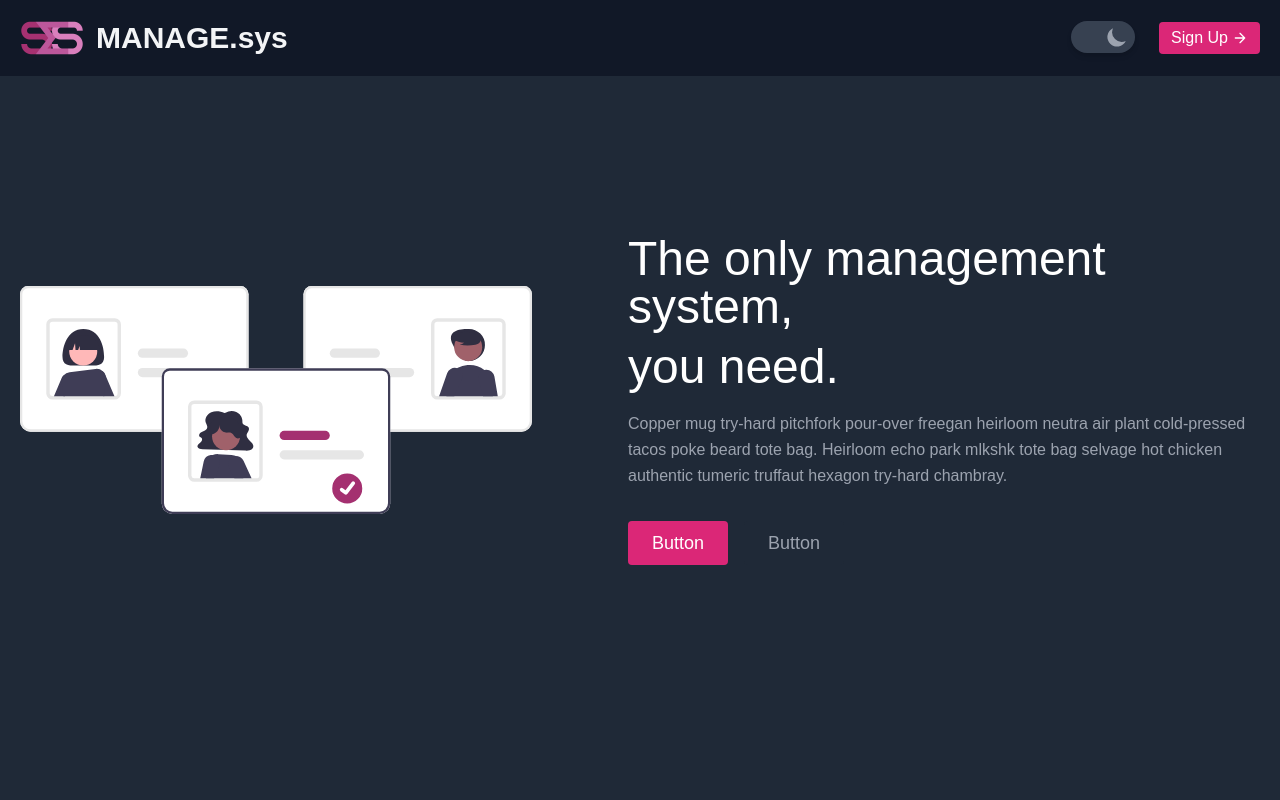
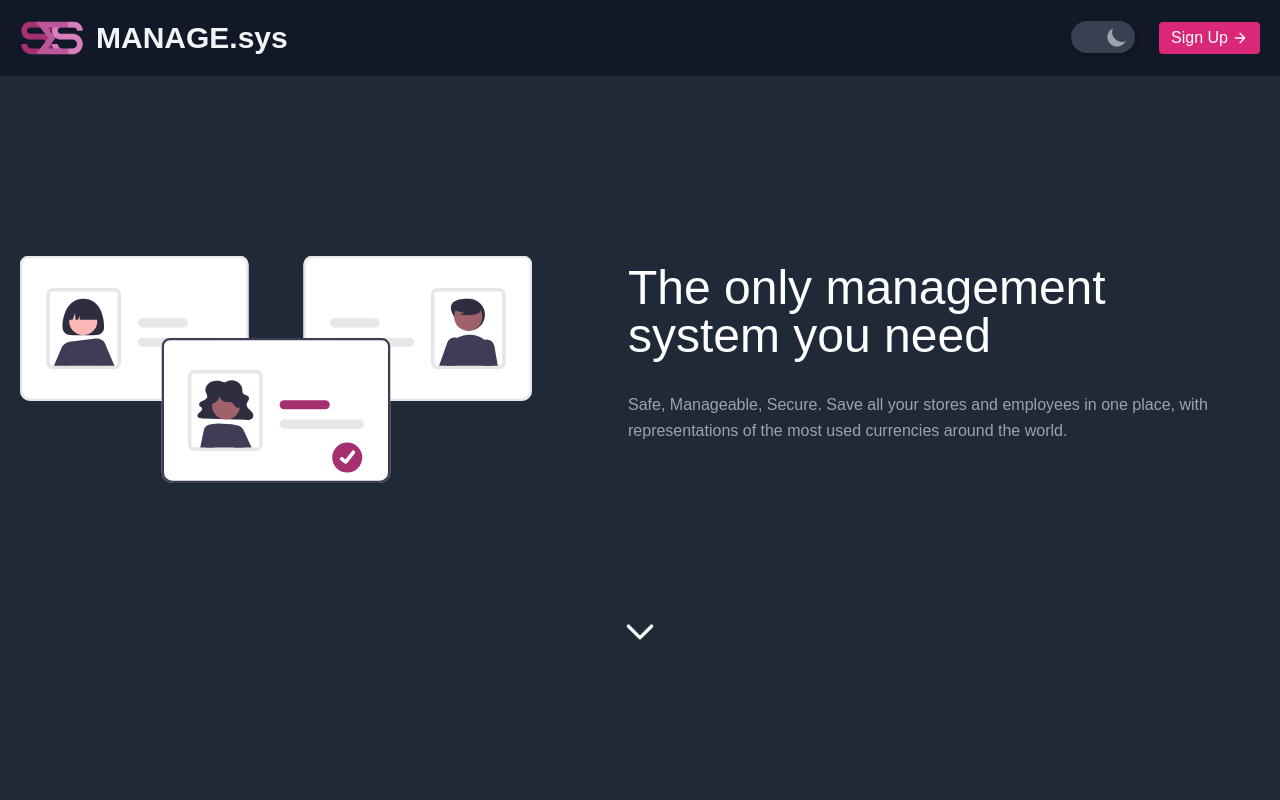
Before and after one commit to FinalScript/manage.sys, a React (Create React App) app in the folder client/: page / in a window 1280 px wide. Shown: the top 800 px of the page. Built offline with nearby package versions, Linux system fonts and the light colour scheme; no server answers.

Commit message:
Updated Hero of home page and added an arrow to show the page is scrollable

```diff
--- a/client/src/pages/Home.tsx
+++ b/client/src/pages/Home.tsx
@@ -38,32 +38,43 @@ export const Home = () => {
 
     return (
         <div className='h-full bg-white dark:bg-gray-800 text-white'>
-            <section className='text-gray-500 dark:text-gray-400 body-font h-screen flex items-center'>
+            <section className='text-gray-500 dark:text-gray-400 body-font pt-40  flex items-center'>
                 <div className='container mx-auto flex px-5 py-24 md:flex-row flex-col items-center'>
                     <div className='lg:max-w-lg lg:w-full md:w-1/2 w-5/6 md:mb-0 mb-10'>
                         <img className='object-cover object-center rounded' alt='hero' src={heroSVG} />
                     </div>
                     <div className='lg:flex-grow md:w-1/2 lg:pl-24 md:pl-16 flex flex-col md:items-start md:text-left items-center text-center'>
                         <h1 className='mb-5 title-font sm:text-5xl text-3xl font-medium text-gray-900 dark:text-white'>
-                            The only management system,
-                            <span className='mt-3 block'>you need.</span>
+                            The only management system you need
+                            <span className='mt-3 block'></span>
                         </h1>
                         <p className='mb-8 leading-relaxed'>
-                            Copper mug try-hard pitchfork pour-over freegan heirloom neutra air plant cold-pressed tacos poke beard tote bag. Heirloom echo park
-                            mlkshk tote bag selvage hot chicken authentic tumeric truffaut hexagon try-hard chambray.
+                            Safe, Manageable, Secure. Save all your stores and employees in one place, with representations of the most used currencies around
+                            the world.
                         </p>
-                        <div className='flex justify-center'>
+                        {/* <div className='flex justify-center'>
                             <button className='inline-flex text-white bg-pink-600 border-0 py-2 px-6 focus:outline-none hover:bg-pink-800 rounded text-lg'>
                                 Button
                             </button>
                             <button className='ml-4 inline-flex text-gray-400 bg-gray-800 border-0 py-2 px-6 focus:outline-none hover:bg-gray-700 hover:text-white rounded text-lg'>
                                 Button
                             </button>
-                        </div>
+                        </div> */}
                     </div>
                 </div>
             </section>
-            <section className='text-gray-500 dark:text-gray-400  body-font'>
+            <div className='text-black dark:text-white mt-10'>
+                <svg
+                    xmlns='http://www.w3.org/2000/svg'
+                    className='h-10 w-10 flex items-center m-auto animate-bounce'
+                    fill='none'
+                    viewBox='0 0 24 24'
+                    stroke='currentColor'
+                    stroke-width='2'>
+                    <path stroke-linecap='round' stroke-linejoin='round' d='M19 9l-7 7-7-7' />
+                </svg>
+            </div>
+            <section className='text-gray-500 dark:text-gray-400  body-font pt-28'>
                 <div className='container px-5 py-24 mx-auto'>
                     <div className='flex flex-col text-center w-full mb-12'>
                         <h1 className='text-2xl font-medium title-font mb-4 text-gray-900 dark:text-white'>OUR TEAM</h1>
@@ -85,12 +96,20 @@ export const Home = () => {
                                                 <div className='w-full border-t border-gray-300'></div>
                                             </div>
                                             <span className='inline-flex'>
-                                                <a href={member.linkedIn} target='_blank' rel='noopener noreferrer' className='text-gray-900 dark:text-gray-100 cursor-pointer'>
+                                                <a
+                                                    href={member.linkedIn}
+                                                    target='_blank'
+                                                    rel='noopener noreferrer'
+                                                    className='text-gray-900 dark:text-gray-100 cursor-pointer'>
                                                     <svg xmlns='http://www.w3.org/2000/svg' fill='currentColor' width='26' height='26' viewBox='0 0 24 24'>
                                                         <path d='M19 0h-14c-2.761 0-5 2.239-5 5v14c0 2.761 2.239 5 5 5h14c2.762 0 5-2.239 5-5v-14c0-2.761-2.238-5-5-5zm-11 19h-3v-11h3v11zm-1.5-12.268c-.966 0-1.75-.79-1.75-1.764s.784-1.764 1.75-1.764 1.75.79 1.75 1.764-.783 1.764-1.75 1.764zm13.5 12.268h-3v-5.604c0-3.368-4-3.113-4 0v5.604h-3v-11h3v1.765c1.396-2.586 7-2.777 7 2.476v6.759z' />
                                                     </svg>
                                                 </a>
-                                                <a href={member.github} target='_blank' rel='noopener noreferrer' className='ml-2 text-gray-900 dark:text-gray-100 cursor-pointer'>
+                                                <a
+                                                    href={member.github}
+                                                    target='_blank'
+                                                    rel='noopener noreferrer'
+                                                    className='ml-2 text-gray-900 dark:text-gray-100 cursor-pointer'>
                                                     <svg xmlns='http://www.w3.org/2000/svg' fill='currentColor' width='26' height='26' viewBox='0 0 24 24'>
                                                         <path d='M12 0c-6.626 0-12 5.373-12 12 0 5.302 3.438 9.8 8.207 11.387.599.111.793-.261.793-.577v-2.234c-3.338.726-4.033-1.416-4.033-1.416-.546-1.387-1.333-1.756-1.333-1.756-1.089-.745.083-.729.083-.729 1.205.084 1.839 1.237 1.839 1.237 1.07 1.834 2.807 1.304 3.492.997.107-.775.418-1.305.762-1.604-2.665-.305-5.467-1.334-5.467-5.931 0-1.311.469-2.381 1.236-3.221-.124-.303-.535-1.524.117-3.176 0 0 1.008-.322 3.301 1.23.957-.266 1.983-.399 3.003-.404 1.02.005 2.047.138 3.006.404 2.291-1.552 3.297-1.23 3.297-1.23.653 1.653.242 2.874.118 3.176.77.84 1.235 1.911 1.235 3.221 0 4.609-2.807 5.624-5.479 5.921.43.372.823 1.102.823 2.222v3.293c0 .319.192.694.801.576 4.765-1.589 8.199-6.086 8.199-11.386 0-6.627-5.373-12-12-12z' />
                                                     </svg>
```
